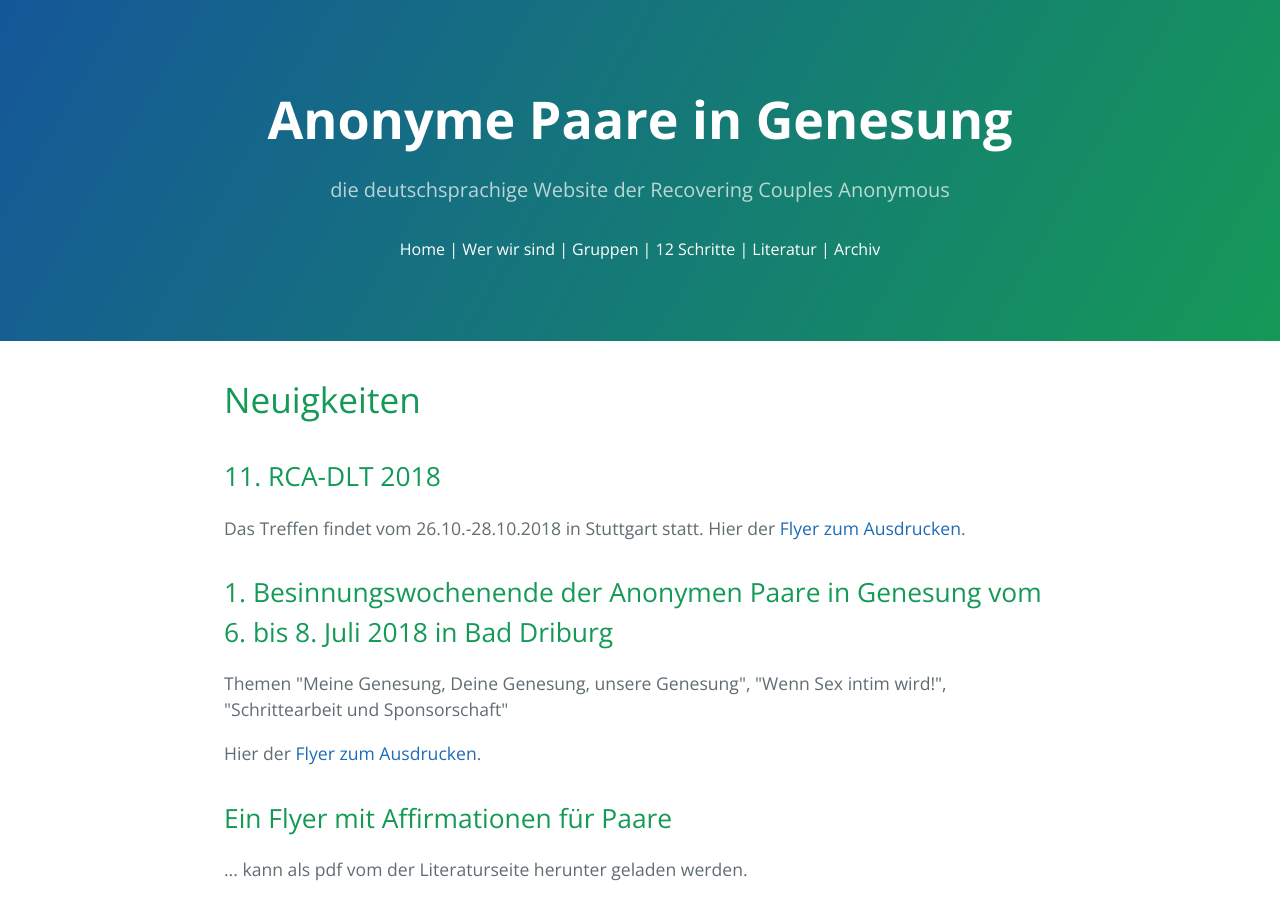
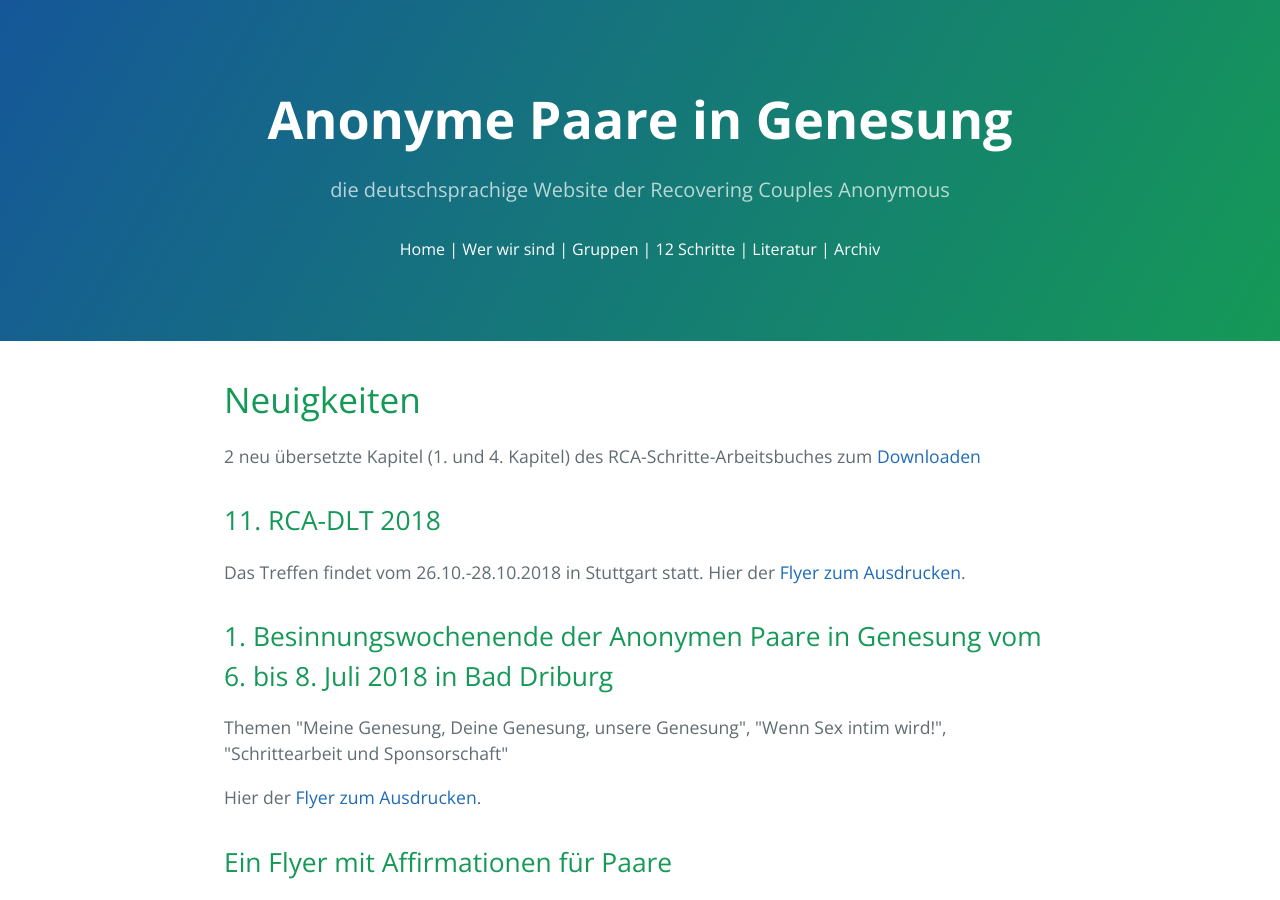
Before and after one commit to rcadeutschland/rcadeutschland.github.io, a Jekyll site: the page built from index.html, in a window 1280 px wide and 900 px high. Built offline with Jekyll 4.4.1, drawn with Linux system fonts in a browser that asks for light colours; nearby versions of some CDN libraries.

Commit message:
Update index.html

```diff
--- a/index.html
+++ b/index.html
@@ -3,6 +3,8 @@
 title: RCA Home
 ---
 <h1>Neuigkeiten</h1>
+
+<p>2 neu übersetzte Kapitel (1. und 4. Kapitel) des RCA-Schritte-Arbeitsbuches zum <a href="/literatur">Downloaden</a>
 <h2>11. RCA-DLT 2018</h2>
 <p>Das Treffen findet vom 26.10.-28.10.2018 in Stuttgart statt. Hier der <a href="files/RCATreffen2018.pdf">Flyer zum Ausdrucken</a>.</p>
 
```
